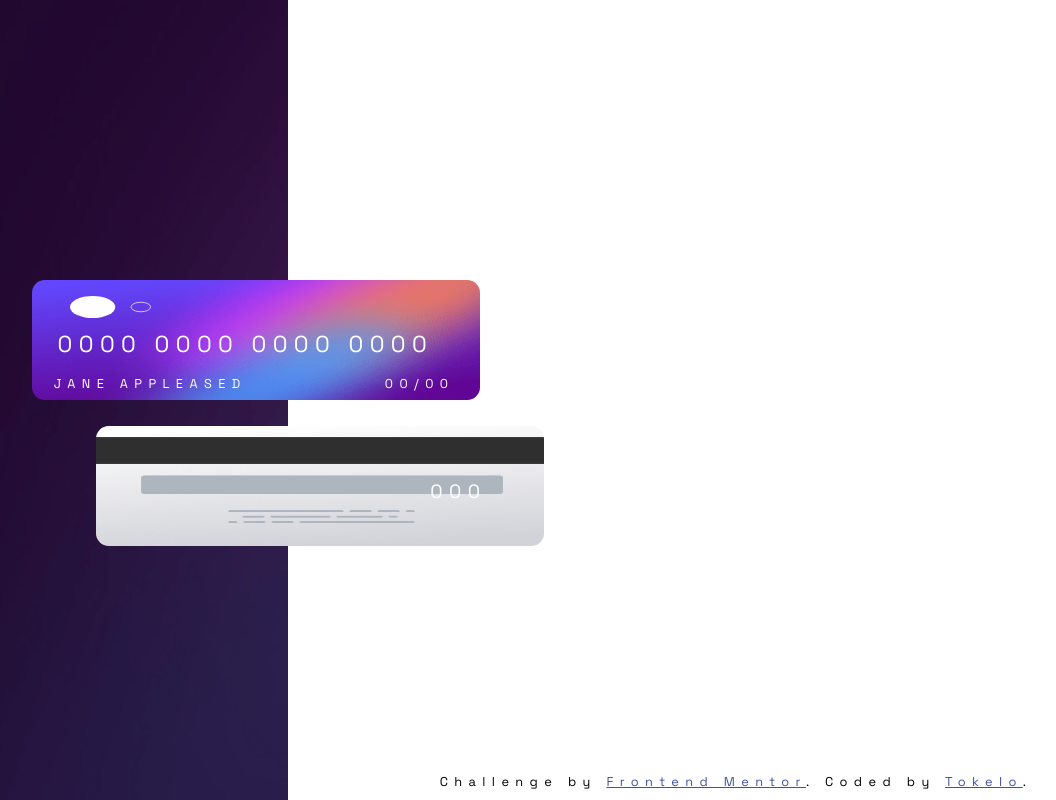
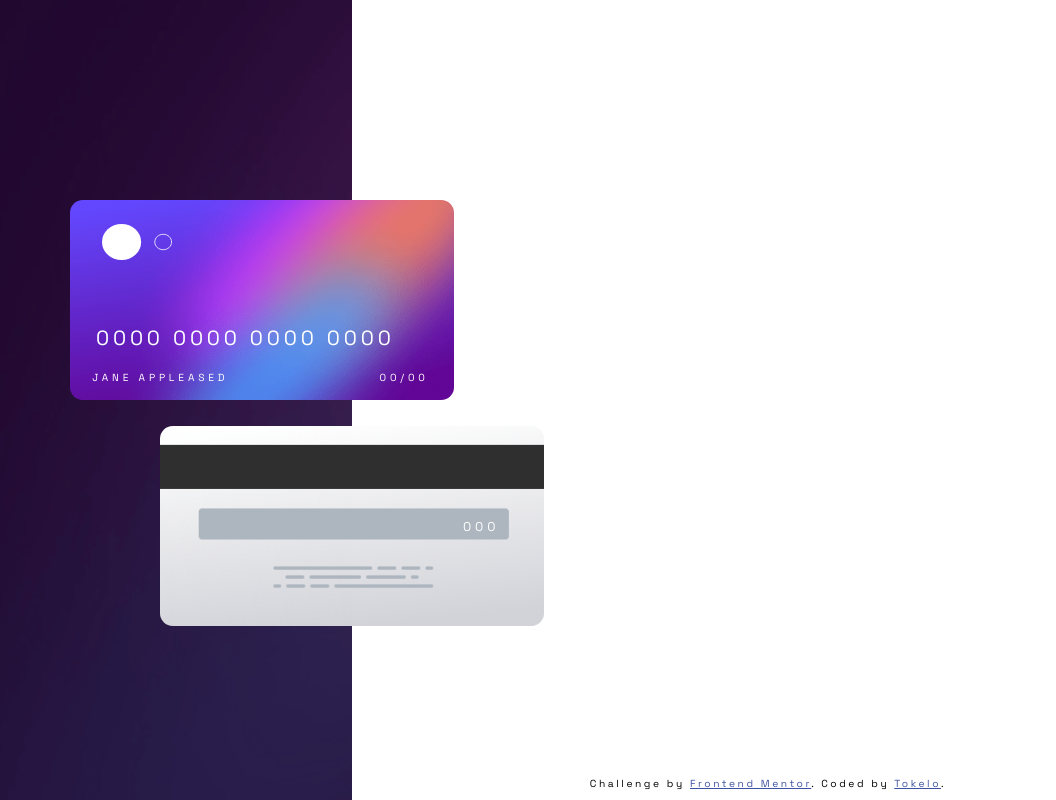
Before and after one commit to Kennedy-was-taken/interactive-card-details-form-main, an Angular app: page / in a window 1280 px wide. Shown: the whole page, without its empty margins (96-1152 px from the left). Built offline with nearby package versions, Linux system fonts and the light colour scheme.

Commit message:
desktop design finalized

```diff
--- a/src/app/app.component.scss
+++ b/src/app/app.component.scss
@@ -252,8 +252,77 @@
 
 }
 
+@media (min-width: $lg_tablets){
+
+    .card_information_container {
+        display: grid;
+        grid-template-columns: 35% 1fr;
+
+        .card_information {
+            .attribution {
+                @include font_size(0.8vw, black, 0.2vw);
+            }
+        }
+
+    }
+
+    .image_container{
+
+        .image_back_card, .image_front_card {
+            position: relative;
+            width: 30vw;
+            height: 25vh;
+        }
+
+        .image_back_card{
+            margin-left: 15vw;
+
+            .image_back_card_sec_code{
+                @include font_size(1vw, white, 0.3vw);
+                margin-top: 11.5vh;
+                margin-left: auto;
+                margin-right: 3.5vw;
+            }
+        }
+
+        .image_front_card{
+            margin-left: 8vw;
+
+            .image_front_card_logo{
+                margin-top: 3vh;
+                margin-left: 2.5vw;
+            }
+
+            .image_front_card_number{
+                margin-left: 2vw;
+                margin-bottom: 0px;
+                margin-top: auto;
+                @include font_size(1.6vw, white, 0.3vw);
+            }
+
+            .image_front_card_container{
+                margin-top: 2.5vh;
+                margin-bottom: 2vh;
+
+                @include font_upper_case(0.8vw, white, 0.3vw);
+
+                .image_front_card_name{
+                    margin-right: auto;
+                    margin-left: 1.7vw;
+                }
+
+                .image_front_card_date{
+                    margin-right: 2dvw;
+                    margin-left: auto;
+                }
+            }
+        }
+    }
+}
+
 // desktop screen resolutions
 @media (min-width: $desktops){
+
 
 
 }
--- a/src/styles/device_dimensions.scss
+++ b/src/styles/device_dimensions.scss
@@ -2,5 +2,6 @@
 // layout dimentions
 $phones : 414px;
 $tablets : 768px;
+$lg_tablets : 900px;
 $desktops : 1360px;
 $lg_desktops : 1920px;
--- a/src/styles/font.scss
+++ b/src/styles/font.scss
@@ -4,15 +4,15 @@
 }
 
 // defining mixing with two parameters
-@mixin font_size($size : 18px, $color : black){
+@mixin font_size($size : 18px, $color : black, $letter_spacing: 0.5vw){
     font-family: SpaceGrotesk;
     font-size: $size;
     color: $color;
-    letter-spacing: 0.5vw;
+    letter-spacing: $letter_spacing;
 }
 
 // defining mixing with two parameters
-@mixin font_upper_case($size : 18px, $color : black){
-    @include font_size($size , $color);
+@mixin font_upper_case($size : 18px, $color : black, $letter_spacing: 0.5vw){
+    @include font_size($size , $color, $letter_spacing);
     text-transform: uppercase;
 }
```
